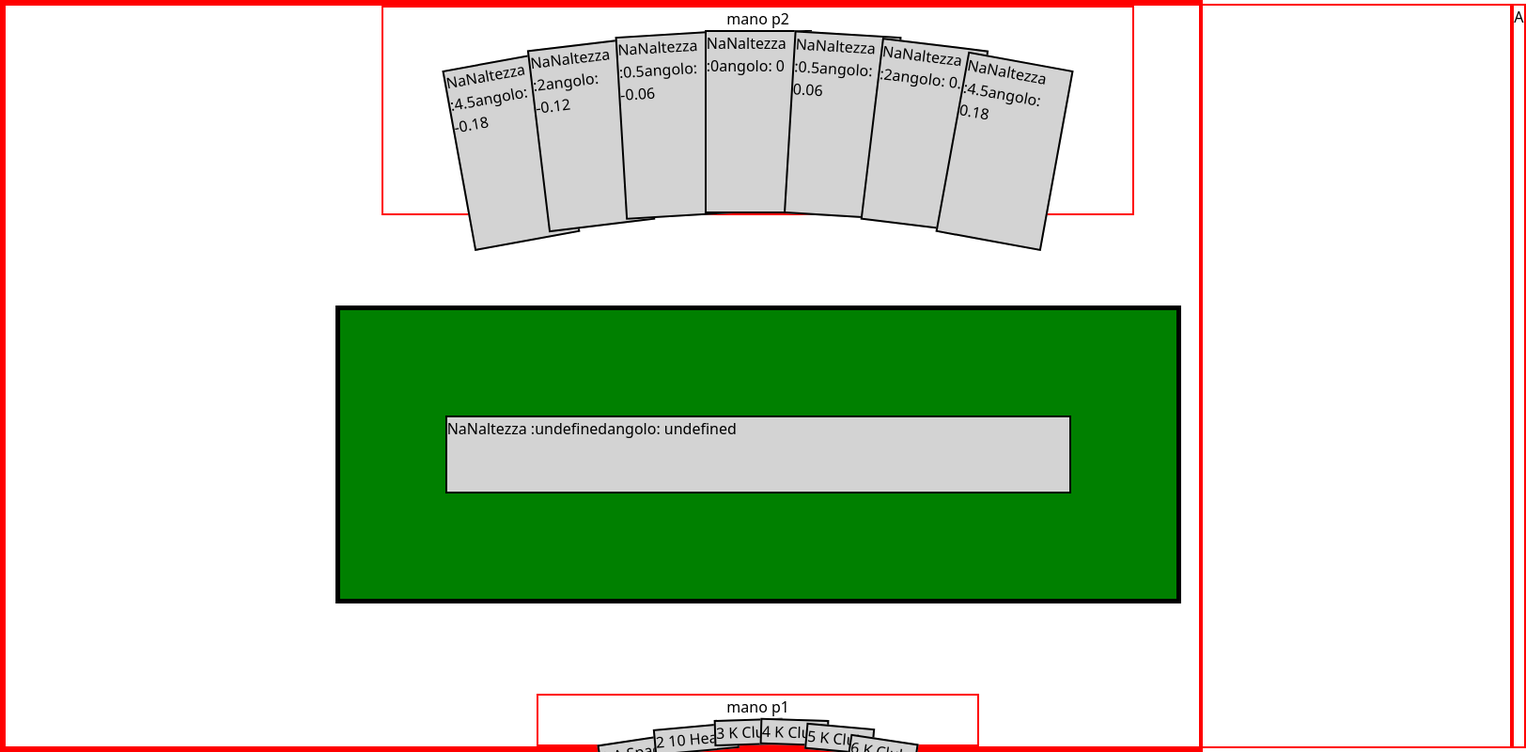
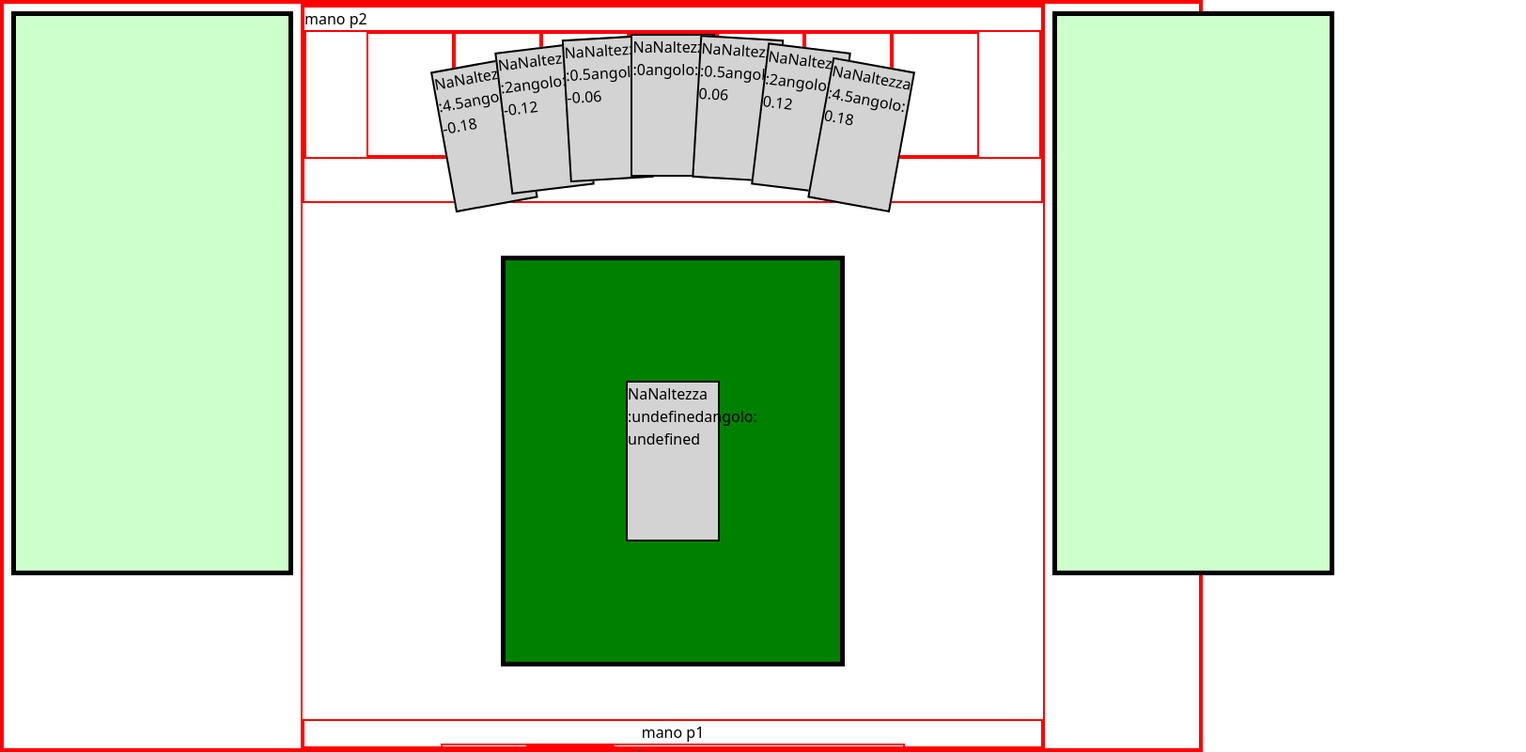
Before and after one commit to Micello/mern_stack, a React (Create React App) app in the folder frontend/: page / in a window 1280 px wide. Shown: the top 800 px of the page at 94% size, 1624 px wide, since content can reach past the window. Built offline with nearby package versions, Linux system fonts and the light colour scheme; the HTML template or start-up script is replaced by a standard one.

Commit message:
quasi finito proporzioni resizing carte

```diff
--- a/frontend/src/Briscola.css
+++ b/frontend/src/Briscola.css
@@ -9,10 +9,10 @@
 
 
   .Board {
-    @apply bg-[green] w-[900px] h-[600px] m-24 p-28 border-[5px] border-solid border-[black];
+    @apply bg-[green]  m-14 p-32 border-[5px] border-solid border-[black];
   }
 
-div {
+div, li, ul{
   border-style: solid;
   border-width: 2px;
   border-color: red;
@@ -27,3 +27,7 @@ html, body, #root {
 .cardli{
   aspect-ratio: 55/94;
 }
+
+ratio{
+  flex-grow: calc(var(--r))
+}
--- a/frontend/src/Briscola.js
+++ b/frontend/src/Briscola.js
@@ -20,7 +20,7 @@ function Card({ id, rank, suit, angle, height, scale }) {
         style={{
           transform: `rotate(${angle}rad) translateY(${height * 10}px) translateX(${angle * -400}px)`,
         }}
-        className={`h-full w-full relative focus:ring-violet-300 active:bg-violet-700 bg-[lightgrey] hover:bg-gray-50  box-border   border-2 border-solid border-[black] transition-transform duration-300 ease-in-out`}
+        className={`   max-w-[100px] aspect-[55/94] relative focus:ring-violet-300 active:bg-violet-700 bg-[lightgrey] hover:bg-gray-50  box-border   border-2 border-solid border-[black] transition-transform duration-300 ease-in-out`}
         onMouseEnter={handleMouseEnter}
         onMouseLeave={handleMouseLeave}
       >
@@ -32,12 +32,12 @@ function Card({ id, rank, suit, angle, height, scale }) {
 
 function EnemyHand({ enemyCards }) {
 return (
-    <ul className="flex justify-center items-center w-full h-full ">
+    <ul className="h-2/3 flex justify-center items-center  ">
     {enemyCards.map((i) => {
         const angle = 0.06*(i - ((enemyCards.length+1)/2))
         const height = 0.5*(i - (enemyCards.length+1)/2)*(i-(enemyCards.length+1)/2)
         return (
-        <li className={'cardli w-full h-full '}key={i}>
+        <li className='aspect-[55/94] h-full'key={i}>
             <Card id={i} angle={angle} height={height} scale={1.1} />
         </li>
         );
@@ -49,7 +49,7 @@ return (
   function Hand({ playerHand }) {
     return (
       <ul className="flex justify-center items-center  ">
-        {playerHand.map((card,index) => {
+        {playerHand.map((card) => {
             const angle = 0.06*(card.id - ((playerHand.length+1)/2))
             const height = 0.5*(card.id - (playerHand.length+1)/2)*(card.id-(playerHand.length+1)/2)
             return (
@@ -64,7 +64,7 @@ return (
 
 function Board({}){
     return(
-        <div className={'Board flex justify-center items-center flex-grow flex-shrink'}>
+        <div className={'Board flex justify-center items-center '}>
             <Card  scale={1.1}/>
         </div>
     )
@@ -74,21 +74,26 @@ export default function Briscola(){
 
 
     return(
-        <div className="flex justify-start h-full w-full">
-            <div className={' flex flex-col items-center justify-start  '}>
-                <div className='flex flex-col items-center h-1/2 w-1/2 '>
+        <div className="flex flex-grow justify-start h-full w-full">
+            <div className="leftBar flex-shrink-0 bg-[#cdffcd] w-[300px] h-[600px] m-2 p-2 border-[5px] border-solid border-[black]">
+
+            </div>
+            <div className={' aspect-square flex flex-grow flex-col items-center justify-start  '}>
+                <div className='w-flex w-full flex-grow flex-col items-center '>
                     <p>mano p2</p>
                     <EnemyHand enemyCards={enemyCards}/>
                 </div>
 
-                    <Board />
+                <Board />
 
-                <div className='flex flex-col items-center'>
+                <div className='flex w-full flex-grow flex-col items-center'>
                     <p>mano p1</p>
                     <Hand playerHand={playerHand}/>
                 </div>
             </div>
-            <div>A</div>
+            <div className="leftBar flex-shrink-0 bg-[#cdffcd] w-[300px] h-[600px] m-2 p-2 border-[5px] border-solid border-[black]">
+
+            </div>
         </div>
     )
 };
@@ -96,7 +101,7 @@ export default function Briscola(){
 const playerHand = [
     { id: 1, rank: "A", suit: "Spades" },
     { id: 2, rank: "10", suit: "Hearts" },
-    { id: 3, rank: "K", suit: "Clubs" },
+    { id: 3, rank: "3", suit: "Clubs" },
     { id: 4, rank: "K", suit: "Clubs" },
     { id: 5, rank: "K", suit: "Clubs" },
     { id: 6, rank: "K", suit: "Clubs" }
```
